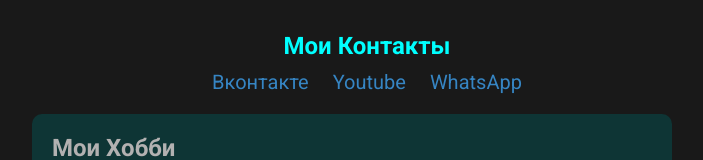
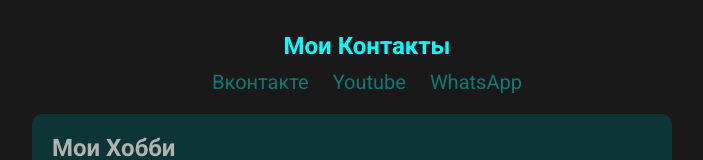
Before and after one commit to SergeyBin/1st-step, a plain HTML site: page index.html in a window 1280 px wide. Shown: the part 527-687 px from the top of the page, without its empty margins (288-991 px from the left). Drawn offline with Linux system fonts and the light colour scheme.

Commit message:
Update style.css

```diff
--- a/style.css
+++ b/style.css
@@ -69,7 +69,7 @@
 
 .link {
     font-size: 20px;
-    color: rgb(54, 133, 195);
+    color: rgba(0, 255, 255, 0.415);
     text-decoration: none;
     margin: 0 10px;
     transition: all .4s;
```
